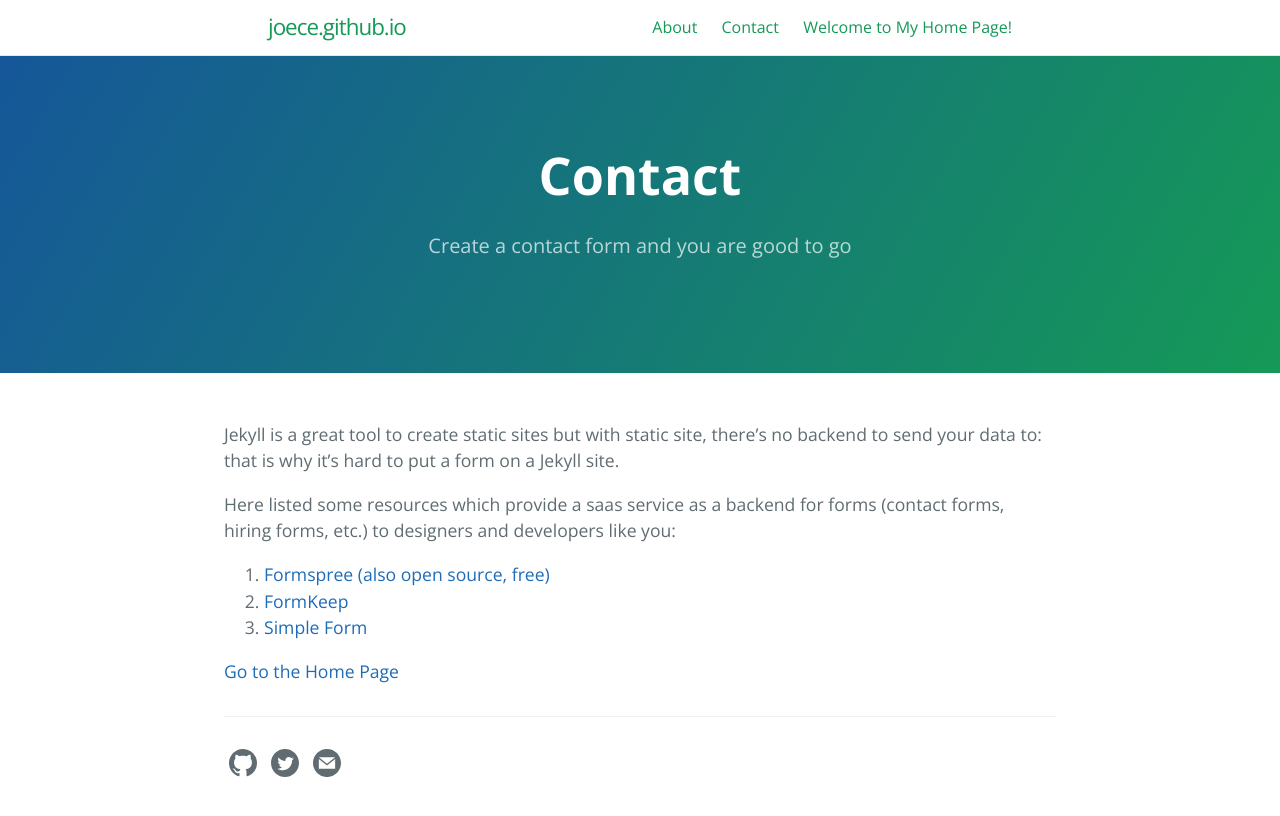
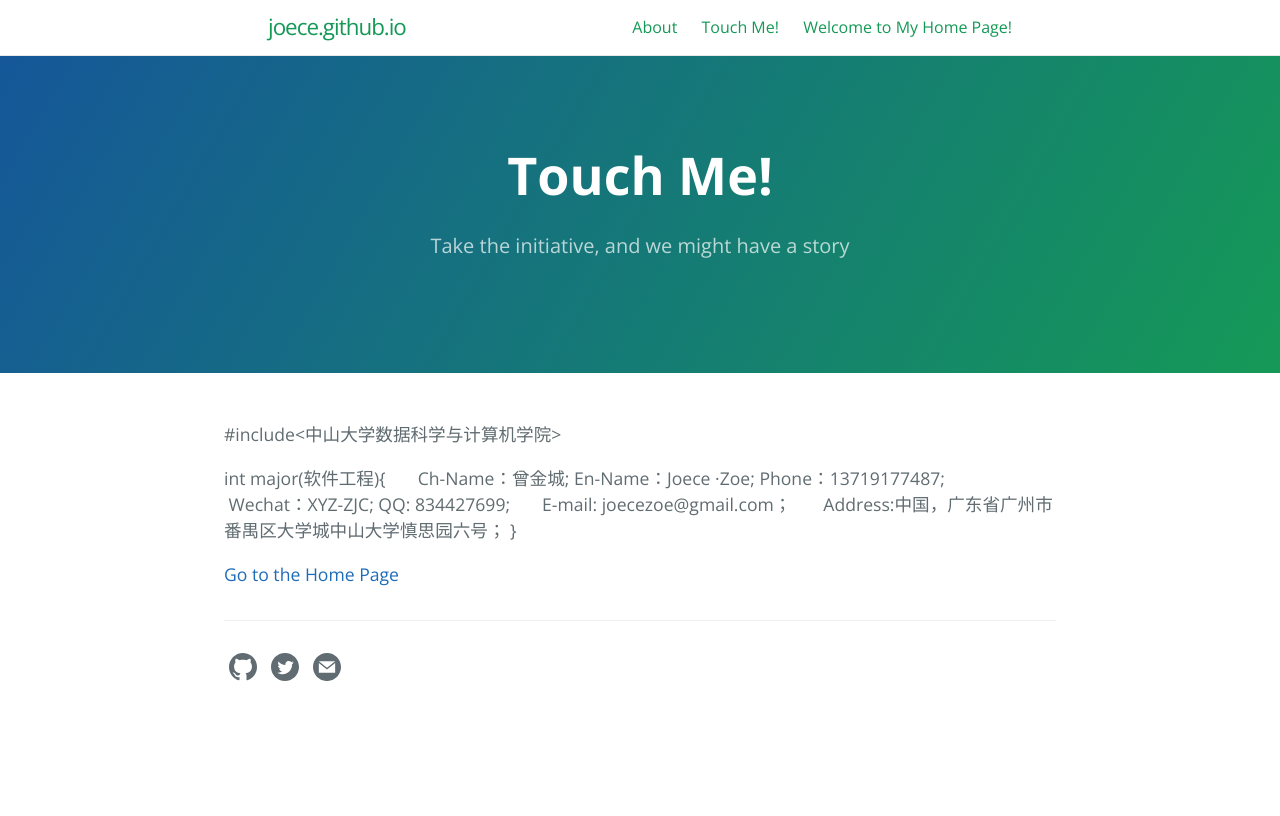
Before and after one commit to joece/joece.github.io, a Jekyll site: the page built from contact.md, in a window 1280 px wide. Shown: the top 816 px of the page. Built offline with Jekyll 4.4.1, drawn with Linux system fonts in a browser that asks for light colours.

Commit message:
Update contact.md

```diff
--- a/contact.md
+++ b/contact.md
@@ -1,14 +1,19 @@
 ---
 layout: page
-title: Contact
-tagline: Create a contact form and you are good to go
+title: Touch Me!
+tagline: Take the initiative, and we might have a story
 ---
 
-Jekyll is a great tool to create static sites but with static site, there's no backend to send your data to: that is why it's hard to put a form on a Jekyll site.
+#include<中山大学数据科学与计算机学院>
 
-Here listed some resources which provide  a saas service as a backend for forms (contact forms, hiring forms, etc.) to designers and developers like you:
-1. [Formspree (also open source, free)](https://formspree.io/)
-2. [FormKeep](https://formkeep.com/guides/contact-form-jekyll)
-3. [Simple Form](https://getsimpleform.com/)
+int major(软件工程){
+        Ch-Name：曾金城;
+        En-Name：Joece ·Zoe;
+        Phone：13719177487;
+        Wechat：XYZ-ZJC;
+        QQ: 834427699;
+        E-mail: joecezoe@gmail.com；
+        Address:中国，广东省广州市番禺区大学城中山大学慎思园六号；
+}
 
 [Go to the Home Page]({{ site.url }}{{ site.baseurl }})
```
